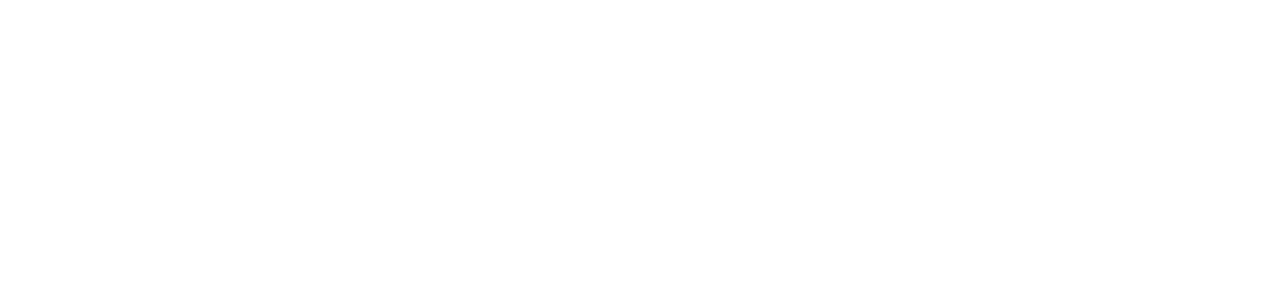
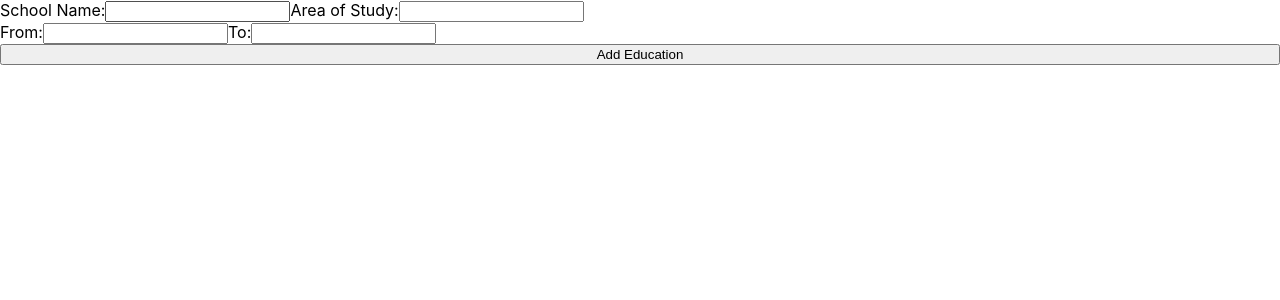
Before and after one commit to duncan-io/cv-application, a React (Create React App) app: page / in a window 1280 px wide. Shown: the top 300 px of the page. Built offline with nearby package versions, Linux system fonts and the light colour scheme.

Commit message:
Set up components and begin building out forms

```diff
--- a/src/App.js
+++ b/src/App.js
@@ -1,13 +1,13 @@
 import React, {Component} from 'react';
+import EducationSubmission from './components/EducationalInfo';
 import './styles/App.css';
 
 class App extends Component{
-  constructor(){
-    super()
-  }
+
   render(){
   return (
     <div>
+      <EducationSubmission></EducationSubmission>
     </div>
   );
   }
--- a/src/components/EducationalInfo.js
+++ b/src/components/EducationalInfo.js
@@ -0,0 +1,38 @@
+import React from "react";
+
+const EducationSubmission = (props) => {
+
+
+    return(
+        <div>
+            <form className="education submissionForm">
+                <div className="fieldContainer">
+                <div className="field">
+                    <label htmlFor="schoolName">School Name:</label>
+                    <input type="text" id="schoolName"></input>
+                </div>
+                <div className="field">
+                    <label htmlFor="areaOfStudy">Area of Study:</label>
+                    <input type="text" id="areaOfStudy"></input>
+                </div>
+                </div>
+                <div className="fieldContainer">
+                <div className="field">
+                    <label htmlFor="dateStarted">From:</label>
+                    <input type="text" id="dateStarted"></input>
+                </div>
+                <div className="field">
+                    <label htmlFor="dateEnded">To:</label>
+                    <input type="text" id="dateEnded"></input>
+                </div>
+                </div>
+                <button>Add Education</button>
+            </form>
+
+
+        </div>
+
+    )
+}
+
+export default EducationSubmission;
--- a/src/styles/App.css
+++ b/src/styles/App.css
@@ -1,38 +1,8 @@
-.App {
-  text-align: center;
+.submissionForm{
+  display: flex;
+  flex-direction: column;
 }
 
-.App-logo {
-  height: 40vmin;
-  pointer-events: none;
+.fieldContainer{
+  display: flex;
 }
-
-@media (prefers-reduced-motion: no-preference) {
-  .App-logo {
-    animation: App-logo-spin infinite 20s linear;
-  }
-}
-
-.App-header {
-  background-color: #282c34;
-  min-height: 100vh;
-  display: flex;
-  flex-direction: column;
-  align-items: center;
-  justify-content: center;
-  font-size: calc(10px + 2vmin);
-  color: white;
-}
-
-.App-link {
-  color: #61dafb;
-}
-
-@keyframes App-logo-spin {
-  from {
-    transform: rotate(0deg);
-  }
-  to {
-    transform: rotate(360deg);
-  }
-}
```
Also changed, not shown: src/components/GeneralInfo.js (+38 -0 lines), 1 other file (tests, documents, lock files or other folders).
